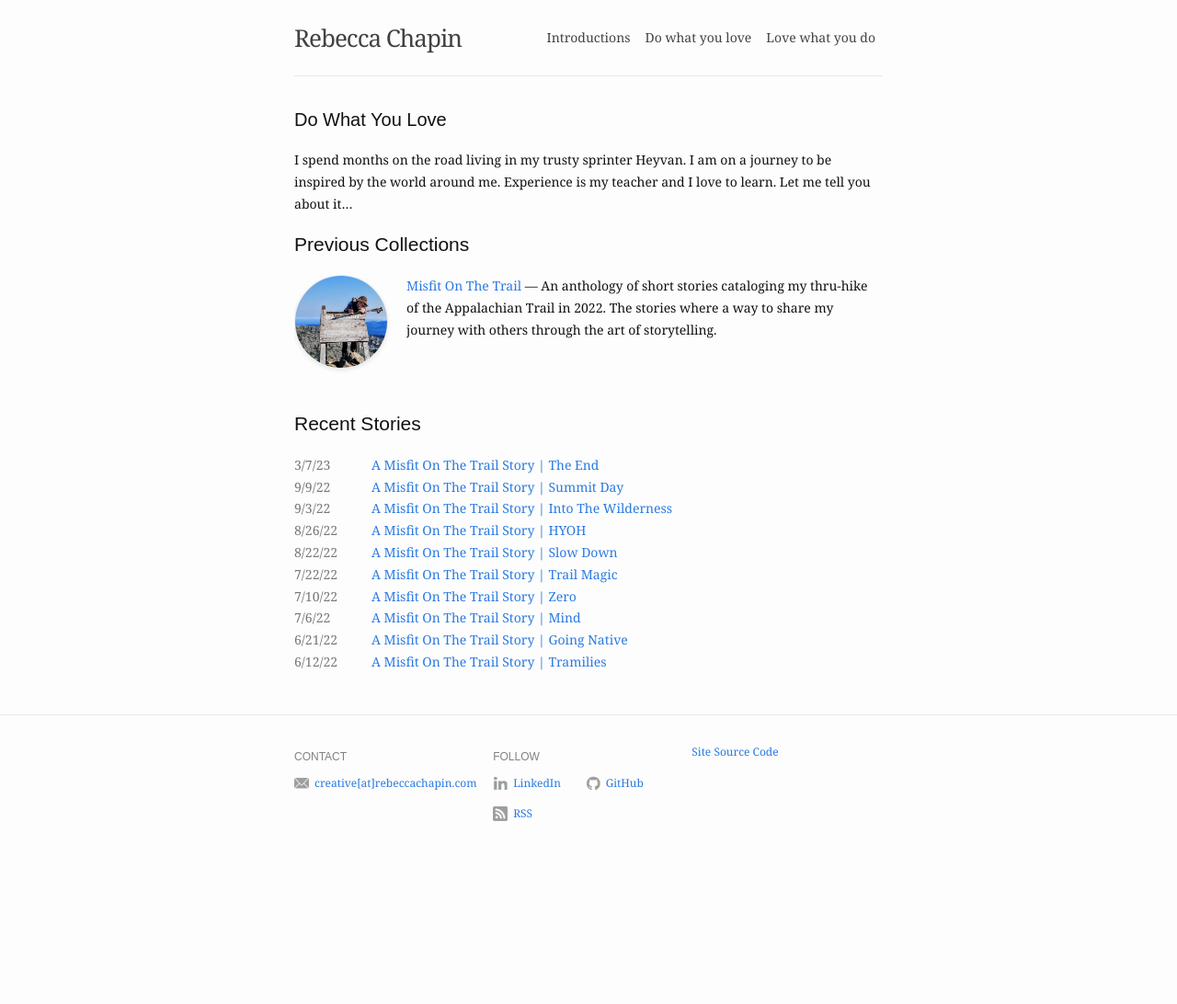
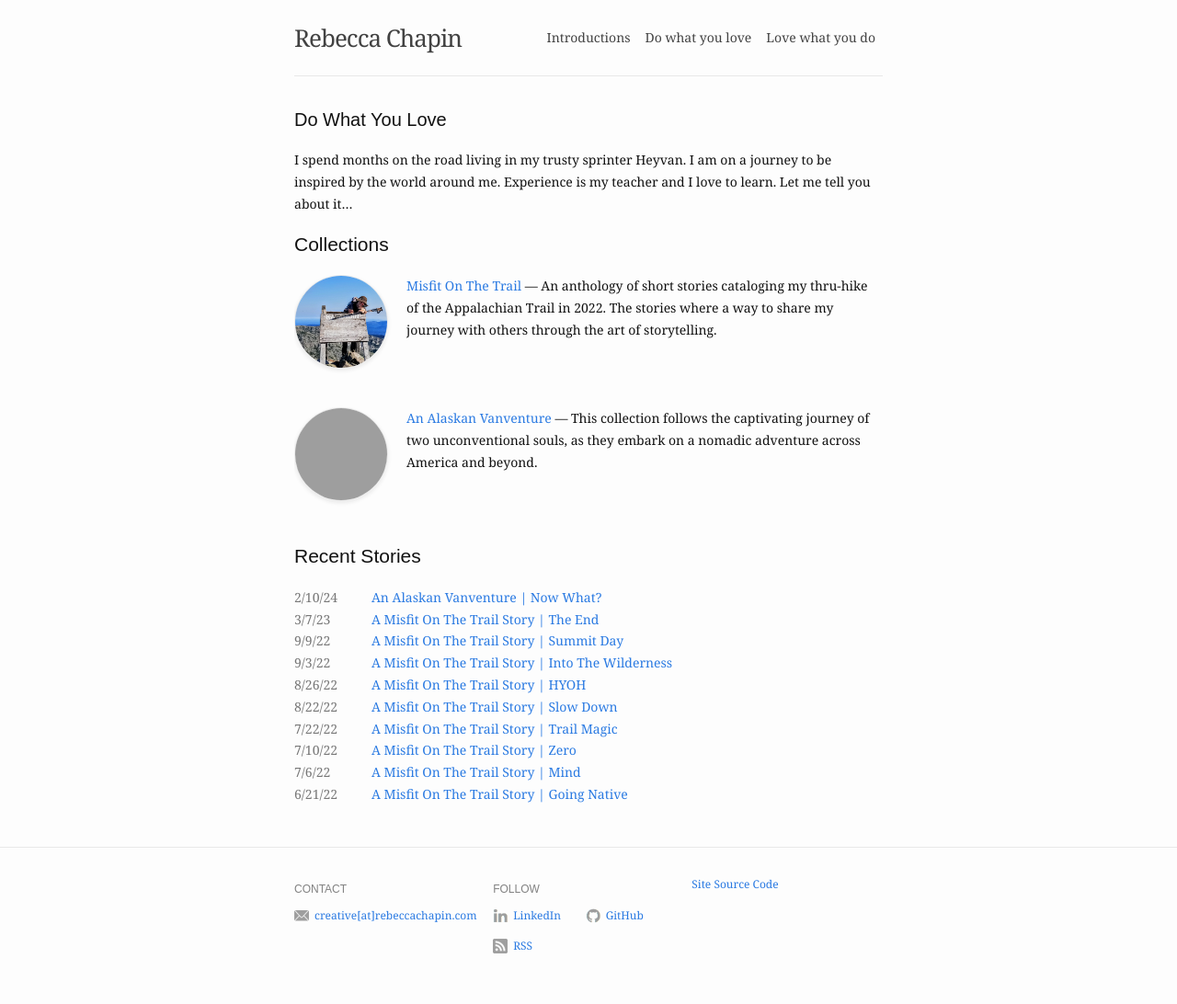
Before and after one commit to rubyDoomsday/rubydoomsday.github.io, a Jekyll site: the page built from play.markdown, in a window 1280 px wide. Shown: the whole page at 92% size. Built offline with Jekyll 4.4.1, drawn with Linux system fonts in a browser that asks for light colours; before the commit the page ends 948 px from its top, so only the background shows below that.

Commit message:
Alaska Initial Collection Setup and Chapter 1
Adding a new collection to chronicle my Alaskan adventure. Set up
assets, updated play landing page and published first chapter.

```diff
--- a/play.markdown
+++ b/play.markdown
@@ -8,13 +8,18 @@ features:
     image: /assets/img_misfit_series/cover.jpg
     description: An anthology of short stories cataloging my thru-hike of the Appalachian Trail in 2022. The stories where a way to share my
                  journey with others through the art of storytelling.
+  - title: An Alaskan Vanventure
+    url: /play/alaskan_vanventure/contents.html
+    image:  /assets/img/alaska/cover.jpg
+    description: This collection follows the captivating journey of two unconventional souls, as they embark on a nomadic adventure across America and
+                 beyond.
 ---
 
 I spend months on the road living in my trusty sprinter Heyvan. I am on a journey to be
 inspired by the world around me. Experience is my teacher and I love to learn. Let me tell you about it...
 <br />
 
-## Previous Collections
+## Collections
 
 {% include features.html %}
 
```
Also changed, not shown: play/alaskan_vanventure/_posts/2024-02-10-now-what.md (added, +55 -0 lines), play/alaskan_vanventure/contents.md (added, +12 -0 lines), assets/img/alaska/big-bend-postcard.jpeg (added), 1 other file.
